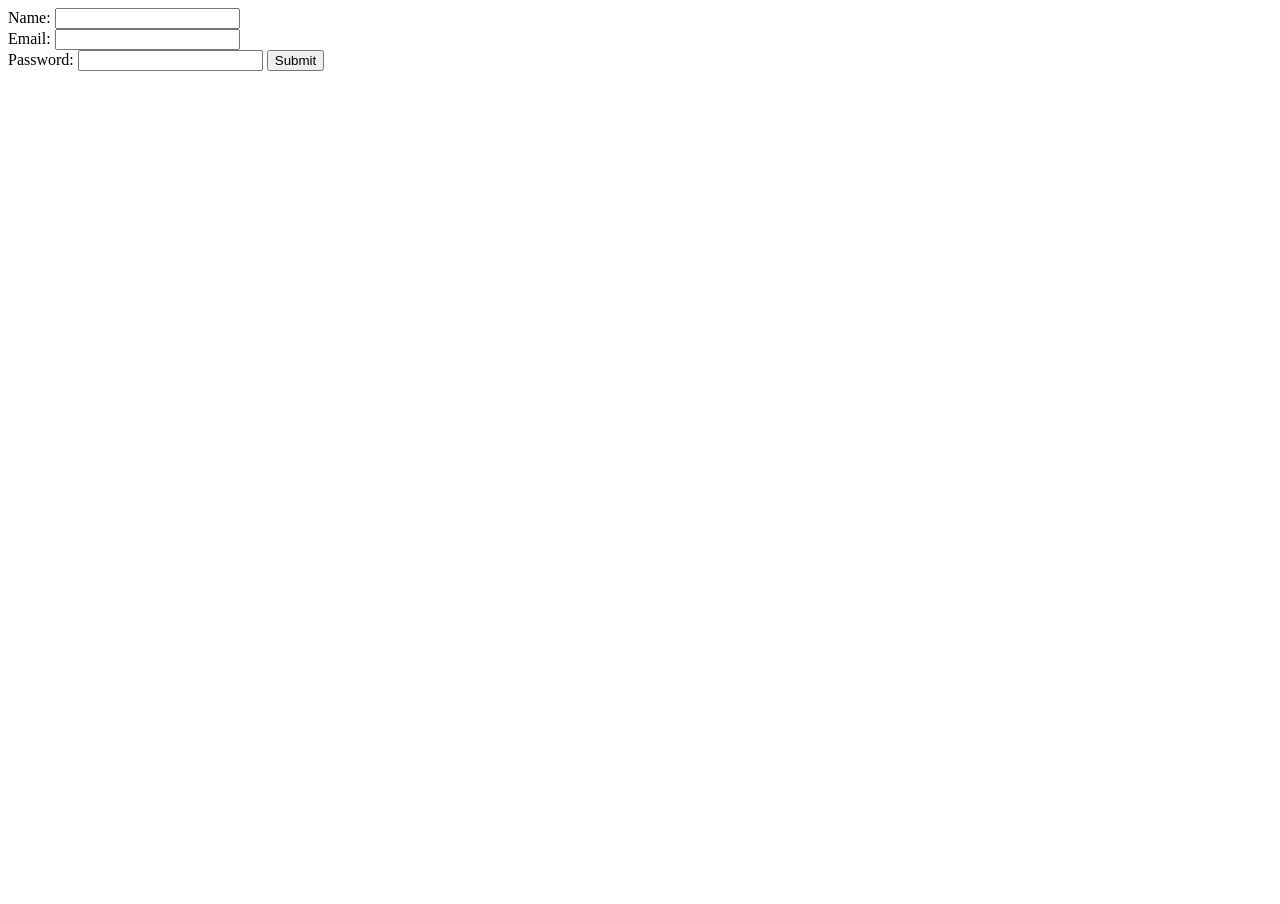
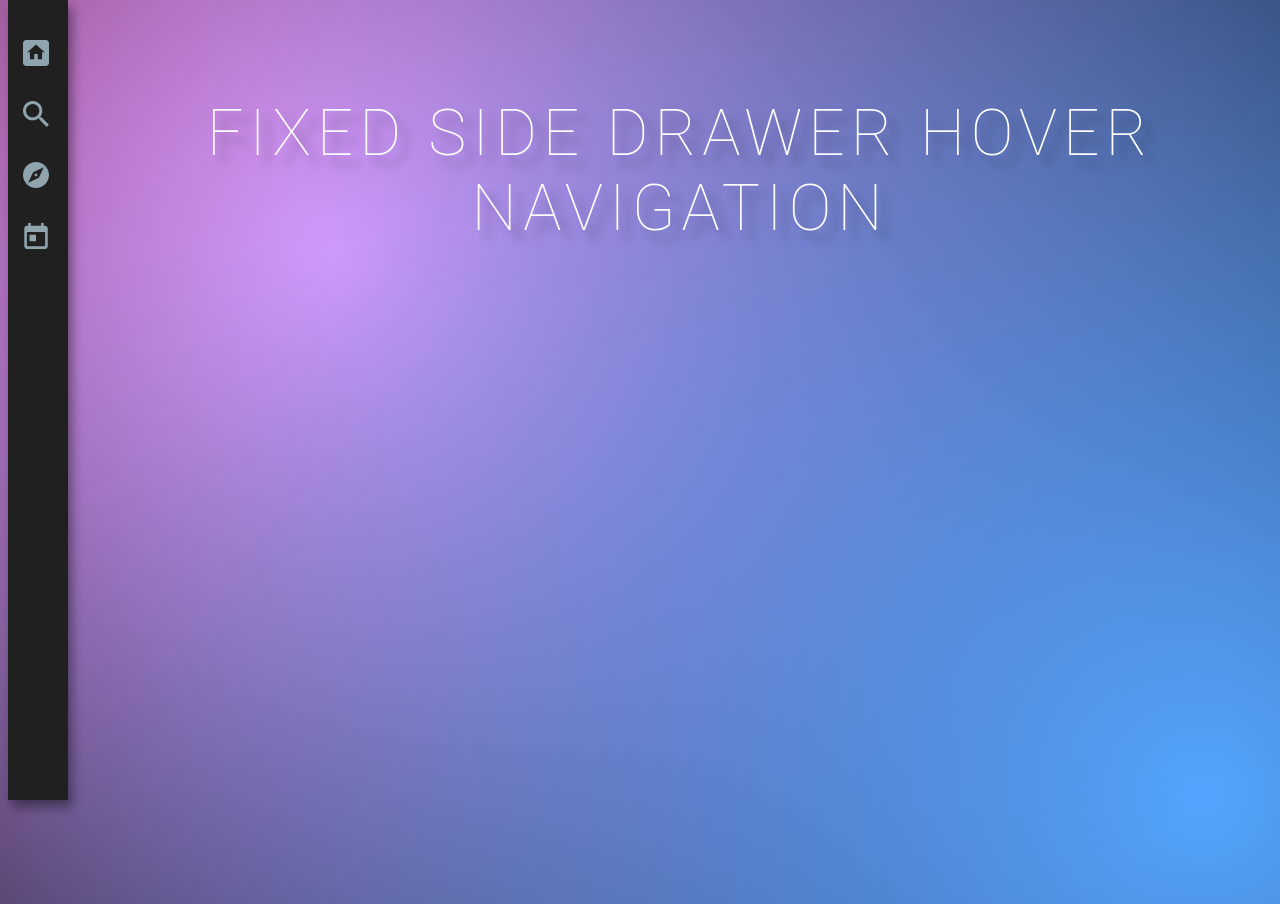
Before and after one commit to adhiambokonyango/projects, a website: page form.html in a window 1280 px wide. Before the commit the page ends 800 px from the top, so only its background shows below. Drawn offline with Linux system fonts and the light colour scheme.

Commit message:
sidebar complete

```diff
--- a/form.html
+++ b/form.html
@@ -1,13 +1,76 @@
 <html>
+<head>
+  <link rel="stylesheet" href="styles.css">
+</head>
 <body>
 
-<form action = "http://127.0.0.1:3000/user_registration" method = "POST">
+<svg style="display:none;">
+  <defs>
 
-  Name: <input type = "text" name = "UserName">  <br>
-  Email: <input type = "text" name = "UserEmail">  <br>
-  Password: <input type = "password" name = "Password">
-  <input type = "submit" value = "Submit">
-</form>
+    <g id="home">
+      <path fill="#90A4AE" d="M42,48H6c-3.3,0-6-2.7-6-6V6c0-3.3,2.7-6,6-6h36c3.3,0,6,2.7,6,6v36C48,45.3,45.3,48,42,48z"/>
+      <path fill="#212121" d="M20.8,35.5v-9.6h6.4v9.6h8V22.7H40L24,8.3L8,22.7h4.8v12.8H20.8z"/>
+    </g>
+
+    <g id="search">
+      <path fill="#90A4AE" d="M22.9,20.1h-1.5l-0.5-0.5c1.8-2.1,2.9-4.8,2.9-7.7C23.8,5.3,18.5,0,11.9,0S0,5.3,0,11.9s5.3,11.9,11.9,11.9
+	    c3,0,5.7-1.1,7.7-2.9l0.5,0.5v1.4l9.1,9.1l2.7-2.7L22.9,20.1z M11.9,20.1c-4.5,0-8.2-3.7-8.2-8.2s3.7-8.2,8.2-8.2s8.2,3.7,8.2,8.2
+	    S16.4,20.1,11.9,20.1z"/>
+    </g>
+
+    <g id="map">
+      <path fill="#90A4AE" d="M16,14.2c-1,0-1.8,0.8-1.8,1.8s0.8,1.8,1.8,1.8c1,0,1.8-0.8,1.8-1.8S17,14.2,16,14.2z M16,0
+	    C7.2,0,0,7.2,0,16c0,8.8,7.2,16,16,16s16-7.2,16-16C32,7.2,24.8,0,16,0z M19.5,19.5L6.4,25.6l6.1-13.1l13.1-6.1L19.5,19.5z"/>
+    </g>
+
+    <g id="planner">
+      <path fill="#90A4AE" d="M28.4,3.6h-1.8V0h-3.6v3.6H8.9V0H5.3v3.6H3.6C1.6,3.6,0,5.1,0,7.1L0,32c0,2,1.6,3.6,3.6,3.6h24.9c2,0,3.6-1.6,3.6-3.6V7.1C32,5.1,30.4,3.6,28.4,3.6z M28.4,32H3.6V12.4h24.9V32z M7.1,16H16v8.9H7.1V16z"/>
+    </g>
+
+  </defs>
+</svg>
+
+
+<nav class="nav__cont">
+  <ul class="nav">
+    <li class="nav__items ">
+      <svg xmlns="http://www.w3.org/2000/svg" viewBox="0 0 48 48">
+        <use xlink:href="#home"></use>
+      </svg>
+      <a href="">Home</a>
+    </li>
+
+    <li class="nav__items ">
+      <svg xmlns="http://www.w3.org/2000/svg" viewBox="0 0 32 32">
+        <use xlink:href="#search"></use>
+      </svg>
+      <a href="">Search</a>
+    </li>
+
+    <li class="nav__items ">
+      <svg xmlns="http://www.w3.org/2000/svg" viewBox="0 0 32 32">
+        <use xlink:href="#map"></use>
+      </svg>
+      <a href="">Map</a>
+    </li>
+
+    <li class="nav__items ">
+      <svg xmlns="http://www.w3.org/2000/svg" viewBox="0 0 32 35.6">
+        <use xlink:href="#planner"></use></svg>
+      <a href="">Planner</a>
+    </li>
+
+  </ul>
+</nav>
+
+
+<div class="wrapper">
+  <main>
+    <h1>Fixed Side Drawer Hover Navigation </h1>
+  </main>
+</div>
+
+
 
 </body>
 </html>
--- a/index.js
+++ b/index.js
@@ -4,6 +4,8 @@ const app = express();
 app.use(bodyParser.json());
 app.use(bodyParser.urlencoded({extended: false}));
 app.use(express.static(__dirname ));
+
+const db = require('./databaseConnection');
 
 app.get("/", (req, res)=>{
     res.sendFile( __dirname + "/" + "form.html" );
--- a/package.json
+++ b/package.json
@@ -12,6 +12,7 @@
   "license": "ISC",
   "dependencies": {
     "body-parser": "^1.19.2",
-    "express": "^4.17.3"
+    "express": "^4.17.3",
+    "mysql": "^2.18.1"
   }
 }
--- /dev/null
+++ b/styles.css
@@ -0,0 +1,96 @@
+.nav__cont {
+    position: fixed;
+    width: 60px;
+    top: 0;
+    height: 100vh;
+    z-index: 100;
+    background-color: #202020;
+    overflow: hidden;
+    transition: width .3s ease;
+    cursor: pointer;
+    box-shadow: 4px 7px 10px rgba(0, 0, 0, .4);
+}
+.nav__cont:hover {
+    width:200px;
+}
+
+.nav__cont .nav {
+    list-style-type: none;
+    color: white;
+}
+.nav__cont .nav:first-child {
+     padding-top:1.5rem;
+ }
+
+
+
+
+.nav__cont .nav .nav__items {
+    /*padding-bottom: 4rem;*/
+    font-family: 'roboto';
+}
+.nav__cont .nav .nav__items a {
+
+    position: relative;
+    display: block;
+    top: -35px;
+    padding-left: 25px;
+    padding-right: 15px;
+    transition: all .3s ease;
+    margin-left: 25px;
+    margin-right: 10px;
+    text-decoration: none;
+    color: white;
+    font-family: 'roboto';
+    font-weight: 100;
+    font-size: 1.35em;
+
+    /*added*/
+    padding-top: 10px;
+}
+ a:hover {
+     content:'';
+     width: 100%;
+     /*height: 100%;*/
+     position: absolute;
+     top:0;
+     left:0;
+     border-radius:2px;
+     background:radial-gradient(circle at 94.02% 88.03%, #54a4ff, transparent 100%);
+     opacity:0;
+     transition:all .5s ease;
+     z-index: -10;
+ }
+
+.nav__cont .nav .nav__items :hover a:after {
+     opacity:1;
+ }
+svg {
+    width: 26px;
+    height: 26px;
+    position: relative;
+    left: -25px;
+    cursor: pointer;
+}
+
+
+
+body {
+    height: 100vh;
+    background: radial-gradient(circle at 94.02% 88.03%, #54a4ff, transparent 100%),
+    radial-gradient(circle at 25.99% 27.79%, #ff94fb, transparent 100%),
+    radial-gradient(circle at 50% 50%, #000000, #000000 100%);
+}
+
+h1 {
+    margin-top: 6rem;
+    margin-left:80px;
+    text-align: center;
+    font-family: 'Roboto';
+    font-weight: 100;
+    font-size: 4rem;
+    text-transform:uppercase;
+    color:white;
+    letter-spacing:6px;
+    text-shadow:10px 10px 10px rgba(0,0,0,.3);
+}
```
Also changed, not shown: databaseConnection.js (added, +18 -0 lines), 1 other file.
